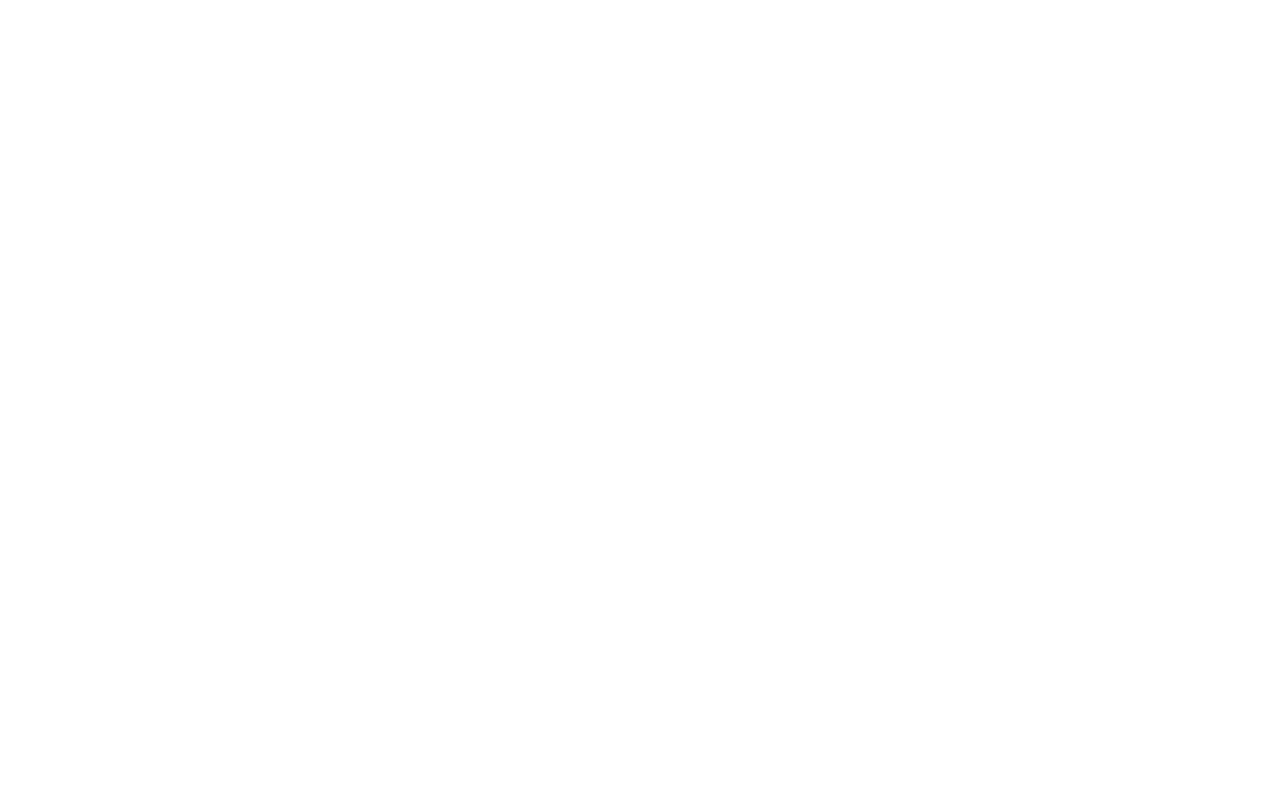
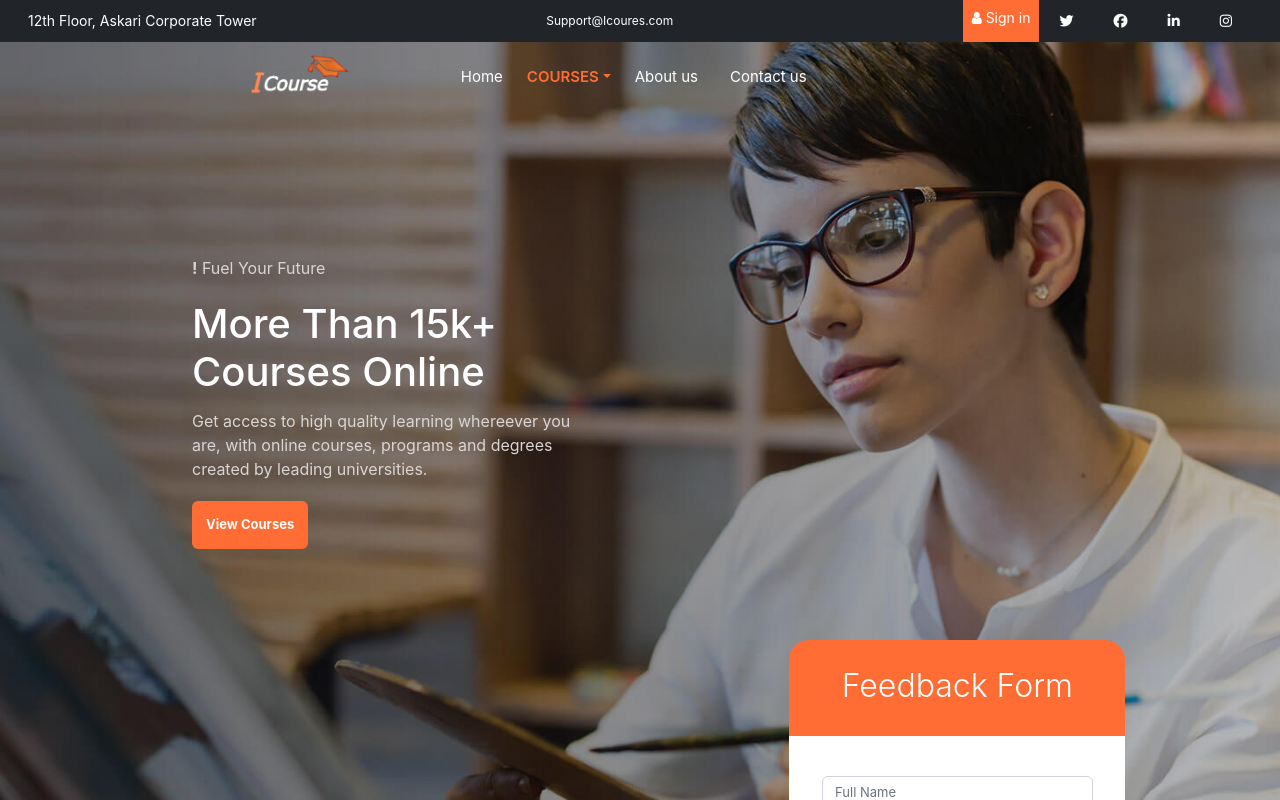
Before and after one commit to zohaibabdullah1/Training-Management-System, a React (Create React App) app: page / in a window 1280 px wide. Before the commit this address had no page. Shown: the top 800 px of the page. Built offline with nearby package versions, Linux system fonts and the light colour scheme.

Commit message:
Route Imporve

```diff
--- a/src/AboutUs.js
+++ b/src/AboutUs.js
@@ -1,6 +1,6 @@
 import React from 'react'
 import NavComp from './NavBrandComp';
-import { Link, useNavigate } from "react-router-dom";
+import { Link } from "react-router-dom";
 
 
 function AboutUs(){
@@ -11,7 +11,7 @@
 
     {<NavComp />}
       <div className="arrow">
-    <Link to='/home'><i class='fas fa-chevron-circle-left back-arrow'></i></Link>
+    <Link to='/'><i class='fas fa-chevron-circle-left back-arrow'></i></Link>
       </div>
 
     <div className='aboutUs'>
--- a/src/ContactUs.js
+++ b/src/ContactUs.js
@@ -1,6 +1,6 @@
 import React from "react";
 import NavComp from './NavBrandComp';
-import { Link, useNavigate } from "react-router-dom";
+import { Link} from "react-router-dom";
 
 function ContactUs () {
 
@@ -10,7 +10,7 @@
 
 {<NavComp />}
       <div className="arrow">
-    <Link to='/home'><i class='fas fa-chevron-circle-left back-arrow'></i></Link>
+    <Link to='/'><i class='fas fa-chevron-circle-left back-arrow'></i></Link>
       </div>
 
     <div className="ContactUs">
--- a/src/Home.js
+++ b/src/Home.js
@@ -59,8 +59,7 @@
                   className="me-auto my-2 my-lg-0 "
                   style={{ maxHeight: '100px' }}
                   navbarScroll>
-
-                  <Link className='nav_padding' to="/home">Home</Link>
+                  <Link className='nav_padding' to="/">Home</Link>
                   <NavDropdown className='dropdown_padding' title="COURSES" id="navbarScrollingDropdown">
                     <NavDropdown.Item href="#action3">Courses List</NavDropdown.Item>
                     <NavDropdown.Item href="#action4">
--- a/src/Routes.js
+++ b/src/Routes.js
@@ -16,7 +16,7 @@
 function Router() {
   return (
     <Routes>
-      <Route path="/home" element={<Home />} />
+      <Route path="/" element={<Home />} />
       <Route path="/login" element={<LoginForm />} />
       <Route path="/register" element={<RegForm />} />
       <Route path="/catlog" element={<Catlogs />} />
```
